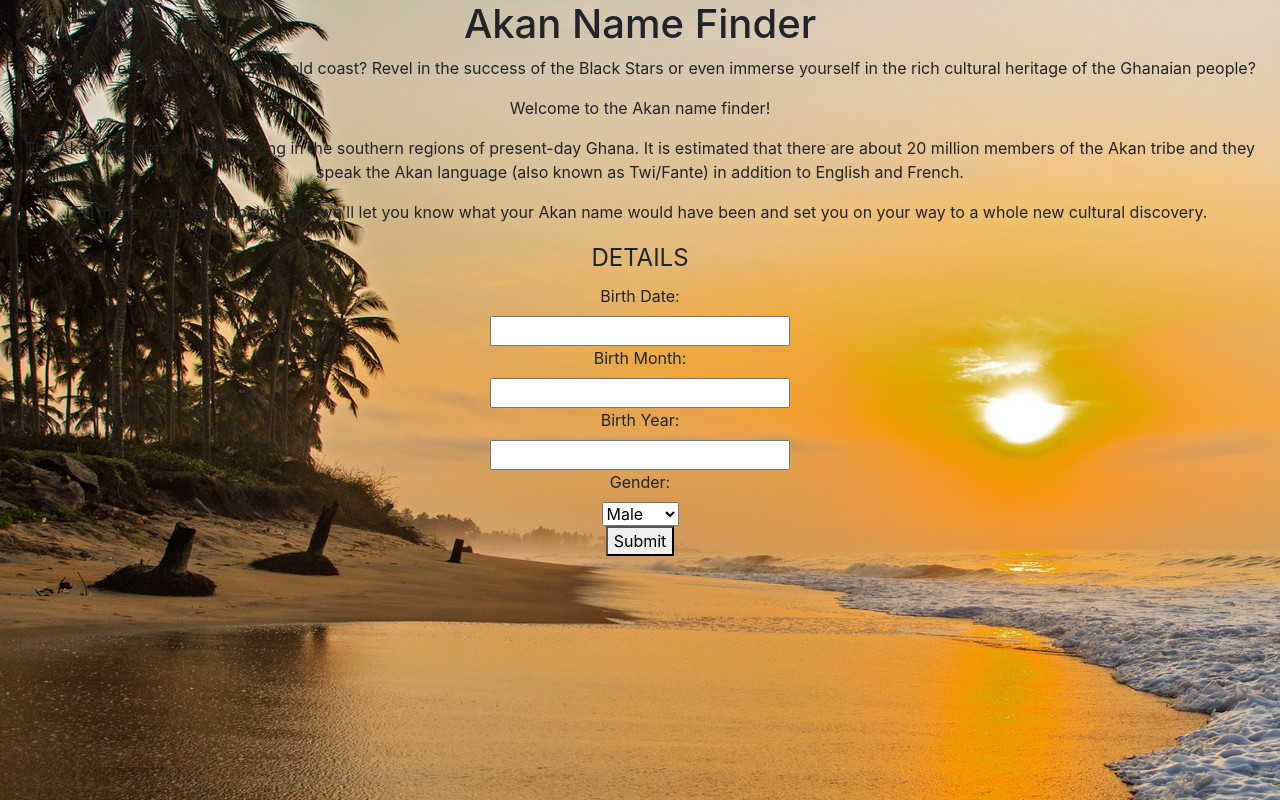
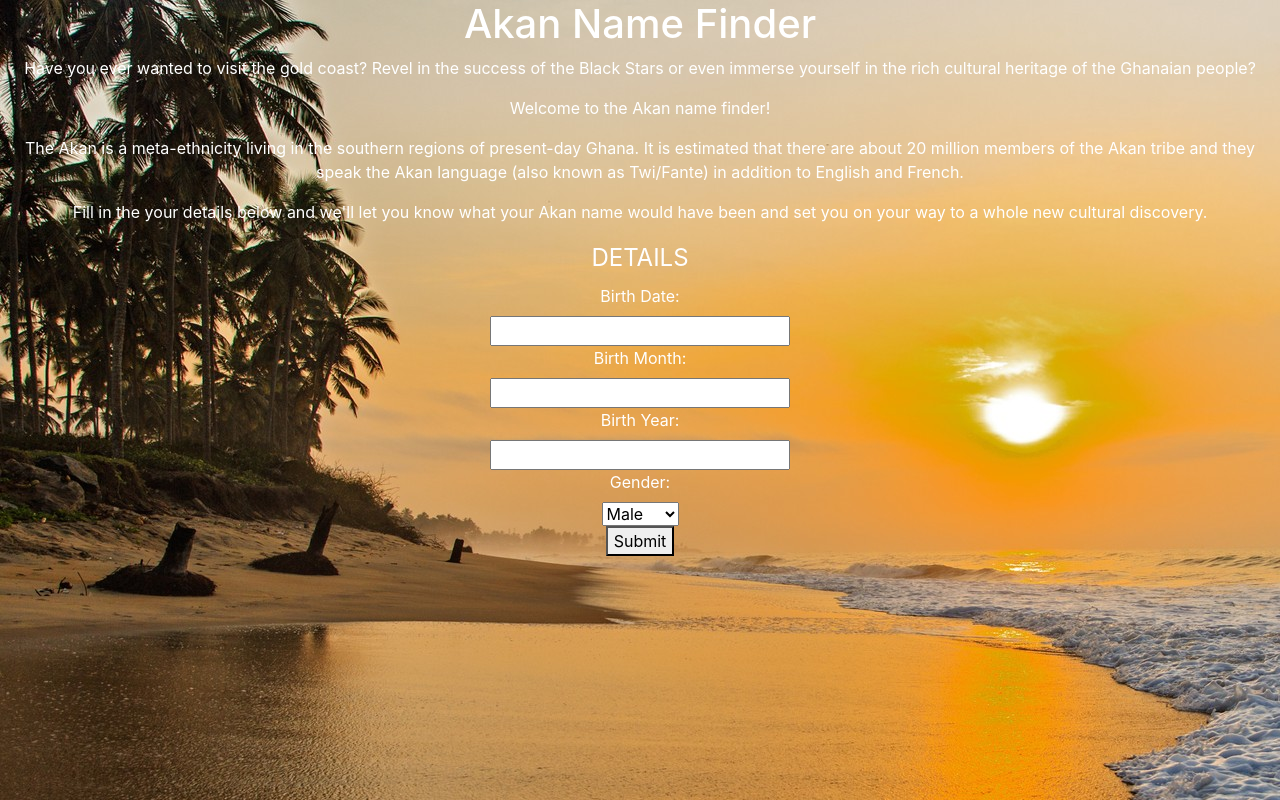
Before and after one commit to DNNgesa/Akan-Name-Finder, a plain HTML site: page index.html in a window 1280 px wide. Drawn offline with Linux system fonts and the light colour scheme.

Commit message:
Update index.html

```diff
--- a/index.html
+++ b/index.html
@@ -7,14 +7,14 @@
     </head>
     <body>
         <script src="js/script.js"></script>
-        <div class="text-center"><h1>Akan Name Finder</h1></div>
-        <div class="text-center">
+        <div class="text-center text-white"><h1>Akan Name Finder</h1></div>
+        <div class="text-center text-white">
             <p>Have you ever wanted to visit the gold coast? Revel in the success of the Black Stars or even immerse yourself in the rich cultural heritage of the Ghanaian people?</p>
             <p>Welcome to the Akan name finder!</p>
             <p>The Akan is a meta-ethnicity living in the southern regions of present-day Ghana. It is estimated that there are about 20 million members of the Akan tribe and they speak the Akan language (also known as Twi/Fante) in addition to English and French.</p>
             <p>Fill in the your details below and we'll let you know what your Akan name would have been and set you on your way to a whole new cultural discovery.</p>
     </div>
-        <div class="text-center">
+        <div class="text-center text-white">
             <legend>DETAILS</legend>
             <form name="dateForm" onsubmit="return validate()">
                 <label for="bd">Birth Date:</label><br>
```
